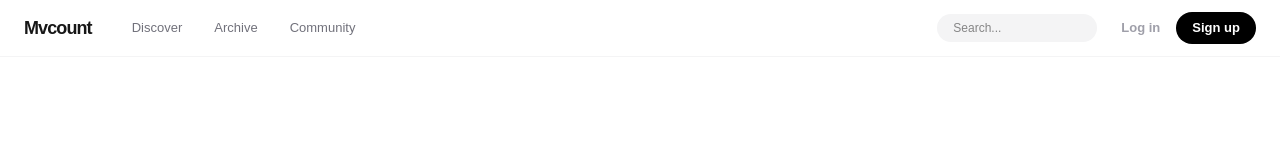
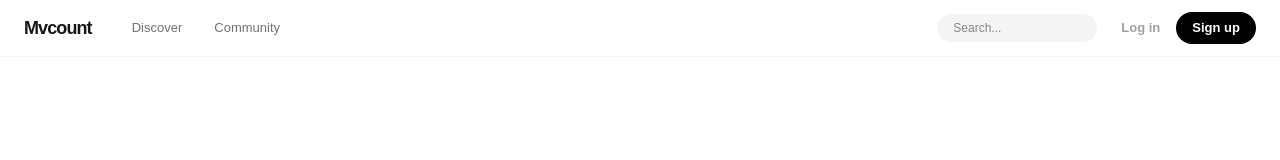
Before and after one commit to Friedchickenman/nm, a Next.js app: page /login in a window 1280 px wide. Shown: the top 160 px of the page. Built offline with nearby package versions, Linux system fonts and the light colour scheme; no server answers.

Commit message:
15 commit(My Page-2)

```diff
--- a/components/NavBar.tsx
+++ b/components/NavBar.tsx
@@ -9,6 +9,7 @@ export default async function NavBar() {
         <nav className="sticky top-0 z-50 w-full bg-white/80 backdrop-blur-md border-b border-zinc-100">
             <div className="max-w-screen-xl mx-auto px-6 h-14 flex items-center justify-between">
 
+                {/* 왼쪽 로고 및 메뉴 */}
                 <div className="flex items-center gap-10">
                     <Link href="/" className="text-lg font-black tracking-tighter hover:opacity-70 transition-opacity">
                         Mvcount
@@ -16,11 +17,17 @@ export default async function NavBar() {
 
                     <div className="hidden md:flex items-center gap-8 text-[13px] font-medium text-zinc-500">
                         <Link href="/" className="hover:text-black transition-colors">Discover</Link>
-                        <Link href="/" className="hover:text-black transition-colors">Archive</Link>
+
+                        {/* ✨ 로그인한 유저에게만 Archive(마이페이지) 버튼을 보여줍니다! */}
+                        {session?.user && (
+                            <Link href="/archive" className="hover:text-black transition-colors">Archive</Link>
+                        )}
+
                         <Link href="/" className="hover:text-black transition-colors">Community</Link>
                     </div>
                 </div>
 
+                {/* 오른쪽 검색창 및 로그인/아웃 버튼 */}
                 <div className="flex items-center gap-6">
                     <div className="relative hidden sm:block">
                         <input
@@ -31,7 +38,7 @@ export default async function NavBar() {
                     </div>
 
                     {session?.user ? (
-                        // 로그인된 상태: 프로필 이미지와 Log out 버튼
+                        // 로그인된 상태
                         <div className="flex items-center gap-4">
                             <img
                                 src={session.user.image || ""}
@@ -48,11 +55,11 @@ export default async function NavBar() {
                             </form>
                         </div>
                     ) : (
-                        // 로그아웃 상태: 기존 성준님 디자인 그대로 유지! (Link 대신 form/button으로 변경)
+                        // 로그아웃 상태
                         <div className="flex items-center gap-4 text-[13px] font-semibold">
                             <form action={async () => {
                                 "use server";
-                                await signIn("google"); // 구글 로그인 창으로 이동
+                                await signIn("google");
                             }}>
                                 <button className="text-zinc-400 hover:text-black transition-colors">
                                     Log in
@@ -61,7 +68,7 @@ export default async function NavBar() {
 
                             <form action={async () => {
                                 "use server";
-                                await signIn("google"); // 임시로 Sign up도 구글 로그인으로 연결
+                                await signIn("google");
                             }}>
                                 <button className="bg-black text-white px-4 py-1.5 rounded-full hover:bg-zinc-800 transition-all">
                                     Sign up
```
